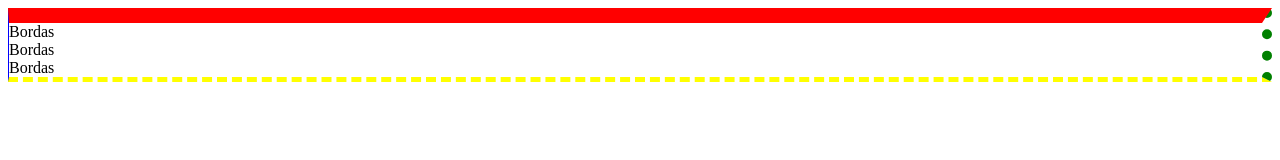
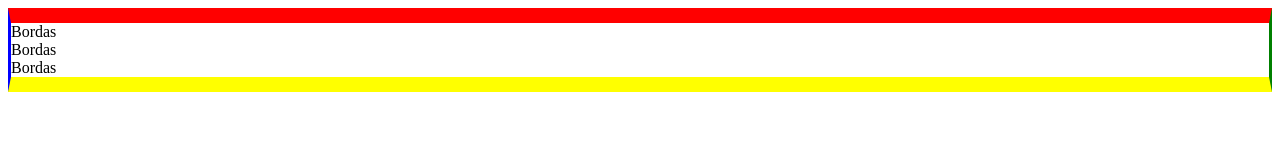
Before and after one commit to robertocajueiro/html5, a plain HTML site: page CSS3/bordas.html in a window 1280 px wide. Drawn offline with Linux system fonts and the light colour scheme.

Commit message:
Update bordas.html

```diff
--- a/CSS3/bordas.html
+++ b/CSS3/bordas.html
@@ -10,8 +10,8 @@
 			border: 15px outset red;*/
 
 			border-color: red green yellow blue;
-			border-width: 15px 10px 5px 1px;
-			border-style: solid dotted dashed outset;
+			border-width: 15px 3px;
+			border-style: solid;
 		}
 
 	</style>
```
